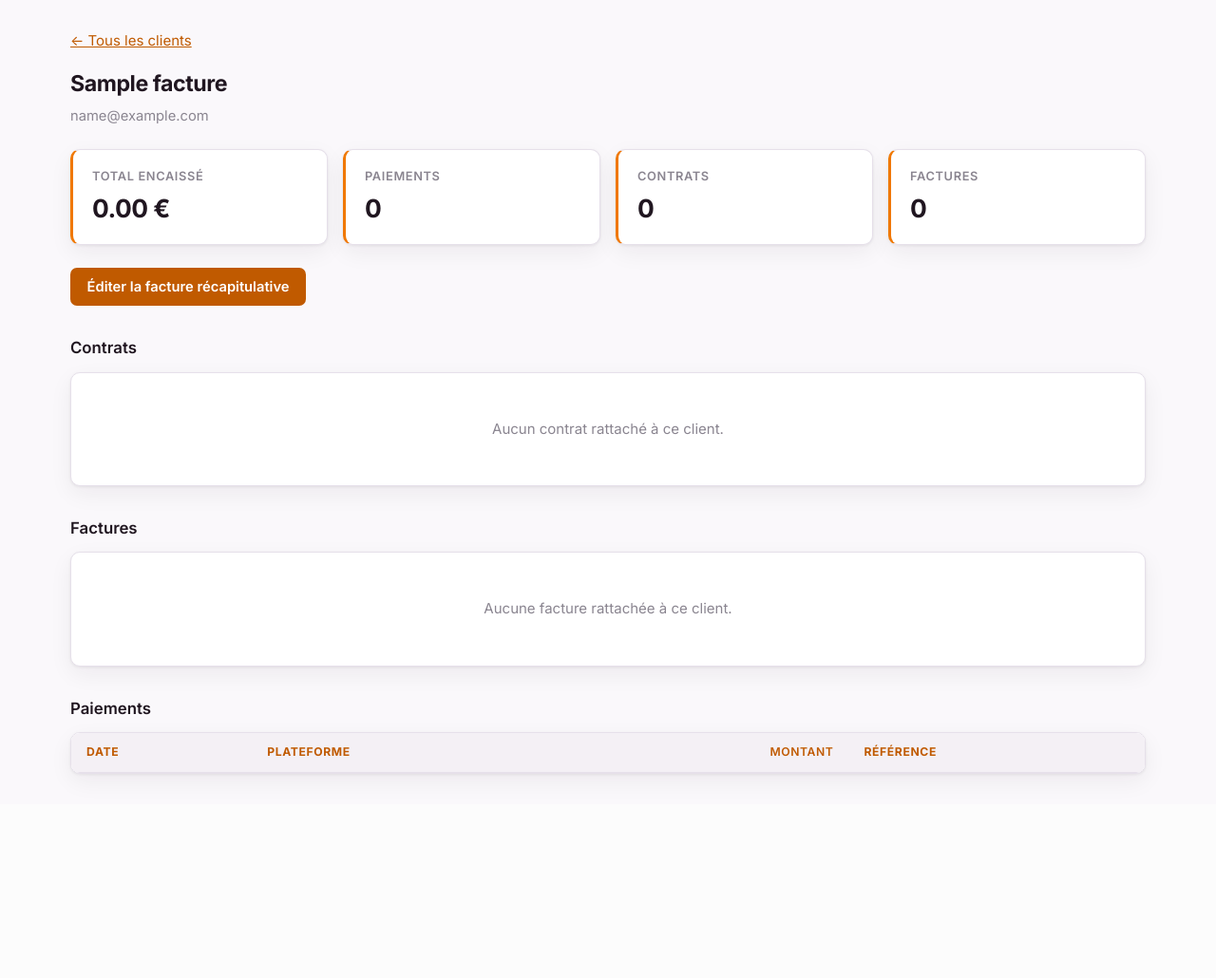
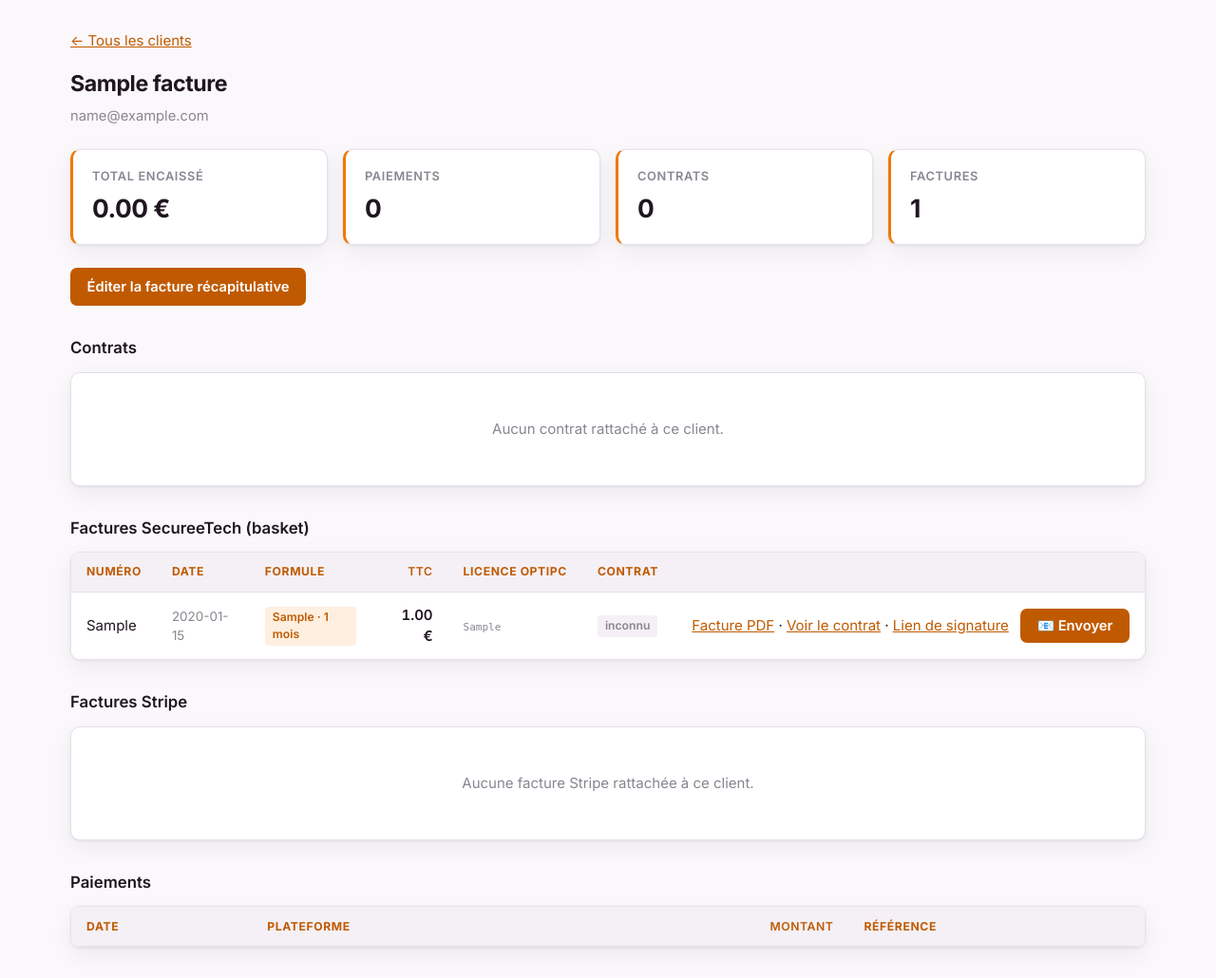
Before and after one commit to secureetech/secureetech-facturation, a Flask app: a page that uses templates/client_detail.html in a window 1280 px wide. Shown: the part 60-1090 px from the top of the page at 95% size. Before the commit the page ends 880 px from the top, so only its background shows below. Run offline with Flask 3, Linux system fonts and the light colour scheme; a user stored in the database is signed in; data comes from the database, SQL or seed files in the repository; tables that the repository leaves empty hold one stand-in row (values such as "Sample post"); lists and menus that the app fills with data are empty.

Commit message:
Templates : section Factures SecureeTech (basket) et lien Contrat

```diff
--- a/templates/client_detail.html
+++ b/templates/client_detail.html
@@ -10,7 +10,7 @@
   <div class="stat"><div class="libelle">Total encaissé</div><div class="valeur">{{ "%.2f"|format(total) }} €</div></div>
   <div class="stat"><div class="libelle">Paiements</div><div class="valeur">{{ nb_paiements }}</div></div>
   <div class="stat"><div class="libelle">Contrats</div><div class="valeur">{{ contrats|length }}</div></div>
-  <div class="stat"><div class="libelle">Factures</div><div class="valeur">{{ factures_ext|length }}</div></div>
+  <div class="stat"><div class="libelle">Factures</div><div class="valeur">{{ (factures_internes or [])|length + factures_ext|length }}</div></div>
 </div>
 
 <div style="margin:1.25rem 0;">
@@ -43,7 +43,52 @@
   {% endif %}
 </div>
 
-<h3>Factures</h3>
+<h3 id="factures-secureetech">Factures SecureeTech (basket)</h3>
+<div class="carte">
+  {% if factures_internes %}
+  <div style="overflow-x:auto;-webkit-overflow-scrolling:touch">
+  <table>
+    <thead><tr><th>Numéro</th><th>Date</th><th>Formule</th><th class="num">TTC</th>
+      <th>Licence OptiPC</th><th>Contrat</th><th></th></tr></thead>
+    <tbody>
+      {% for f in factures_internes %}
+      <tr>
+        <td>{{ f.numero_facture }}</td>
+        <td class="discret">{{ f.date_facture }}</td>
+        <td>{% if f.formule %}<span class="tag">{{ f.formule }}{% if f.duree %} · {{ f.duree }} mois{% endif %}</span>{% else %}<span class="discret">{{ f.description }}</span>{% endif %}</td>
+        <td class="num">{{ "%.2f"|format(f.montant or 0) }} €</td>
+        <td><span class="discret" style="font-family:monospace;font-size:11px">{{ f|licence_optipc or '-' }}</span></td>
+        <td>
+          {% if f.statut_contrat == 'signe' %}<span class="tag vert">signé</span>
+          {% elif f.statut_contrat == 'en_attente' %}<span class="tag gris">en attente</span>
+          {% elif f.contrat_signnow_id or f.lien_signnow %}<span class="tag gris">inconnu</span>
+          {% else %}<span class="discret">aucun</span>{% endif %}
+        </td>
+        <td style="white-space:nowrap">
+          <a href="{{ url_for('api_facture_pdf', facture_id=f.id) }}" target="_blank" rel="noopener">Facture PDF</a>
+          {% if f.contrat_signnow_id or f.lien_signnow %}
+          · <a href="{{ url_for('voir_contrat_facture', facture_id=f.id) }}" target="_blank" rel="noopener">Voir le contrat</a>
+          {% endif %}
+          {% if f.lien_signnow %}
+          · <a href="{{ f.lien_signnow }}" target="_blank" rel="noopener">Lien de signature</a>
+          {% endif %}
+          {% if f.email %}
+          <form method="post" action="{{ url_for('envoyer_facture', facture_id=f.id) }}" style="display:inline;margin-left:8px" onsubmit="var b=this.querySelector('button');b.disabled=true;b.textContent='Envoi...'">
+            <button type="submit" style="cursor:pointer">📧 Envoyer</button>
+          </form>
+          {% endif %}
+        </td>
+      </tr>
+      {% endfor %}
+    </tbody>
+  </table>
+  </div>
+  {% else %}
+  <div class="vide">Aucune facture SecureeTech pour ce client.</div>
+  {% endif %}
+</div>
+
+<h3>Factures Stripe</h3>
 <div class="carte">
   {% if factures_ext %}
   <table>
@@ -64,7 +109,7 @@
     </tbody>
   </table>
   {% else %}
-  <div class="vide">Aucune facture rattachée à ce client.</div>
+  <div class="vide">Aucune facture Stripe rattachée à ce client.</div>
   {% endif %}
 </div>
 
--- a/templates/factures.html
+++ b/templates/factures.html
@@ -69,7 +69,7 @@
       <tr>
         <td>{{ f.numero_facture }}</td>
         <td class="discret">{{ f.date_facture }}</td>
-        <td>{{ f.client_nom }}{% if f.email %}<br><span class="discret">{{ f.email }}</span>{% endif %}</td>
+        <td><a href="{{ url_for('detail_client', client_nom=f.client_nom) }}">{{ f.client_nom }}</a>{% if f.email %}<br><span class="discret">{{ f.email }}</span>{% endif %}</td>
         <td>{% if f.formule %}<span class="tag">{{ f.formule }}{% if f.duree %} · {{ f.duree }} mois{% endif %}</span>{% endif %}</td>
         <td class="num">{{ "%.2f"|format(f.montant_ht or 0) }} €</td>
         <td class="num">{{ "%.2f"|format(f.tva or 0) }} €</td>
@@ -77,6 +77,9 @@
         <td style="white-space:nowrap"><span class="discret" style="font-family:monospace;font-size:11px">{{ f|licence_optipc }}</span>{% if f|licence_optipc %} <button type="button" onclick="copierCle(this, '{{ f|licence_optipc }}')" style="cursor:pointer;font-size:11px;padding:2px 8px;margin-left:4px">Copier</button>{% endif %}</td>
           <td style="white-space:nowrap">
             <a href="{{ url_for('api_facture_pdf', facture_id=f.id) }}">PDF</a>
+            {% if f.contrat_signnow_id or f.lien_signnow %}
+            <a href="{{ url_for('voir_contrat_facture', facture_id=f.id) }}" target="_blank" rel="noopener" style="margin-left:8px">Contrat</a>
+            {% endif %}
             {% if f.email %}
             <form method="post" action="{{ url_for('envoyer_facture', facture_id=f.id) }}" style="display:inline;margin-left:8px" onsubmit="var b=this.querySelector('button');b.disabled=true;b.textContent='Envoi...'">
               <button type="submit" style="cursor:pointer">Envoyer</button>
```
